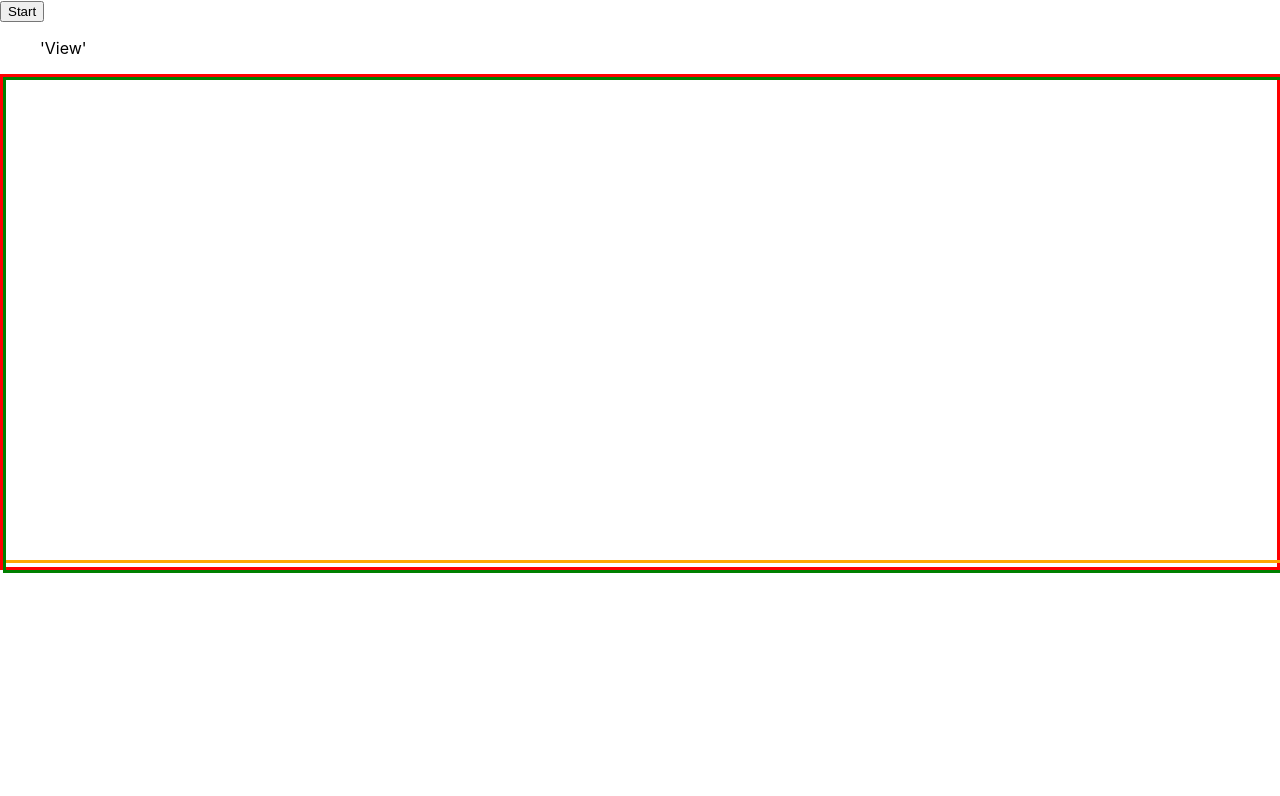
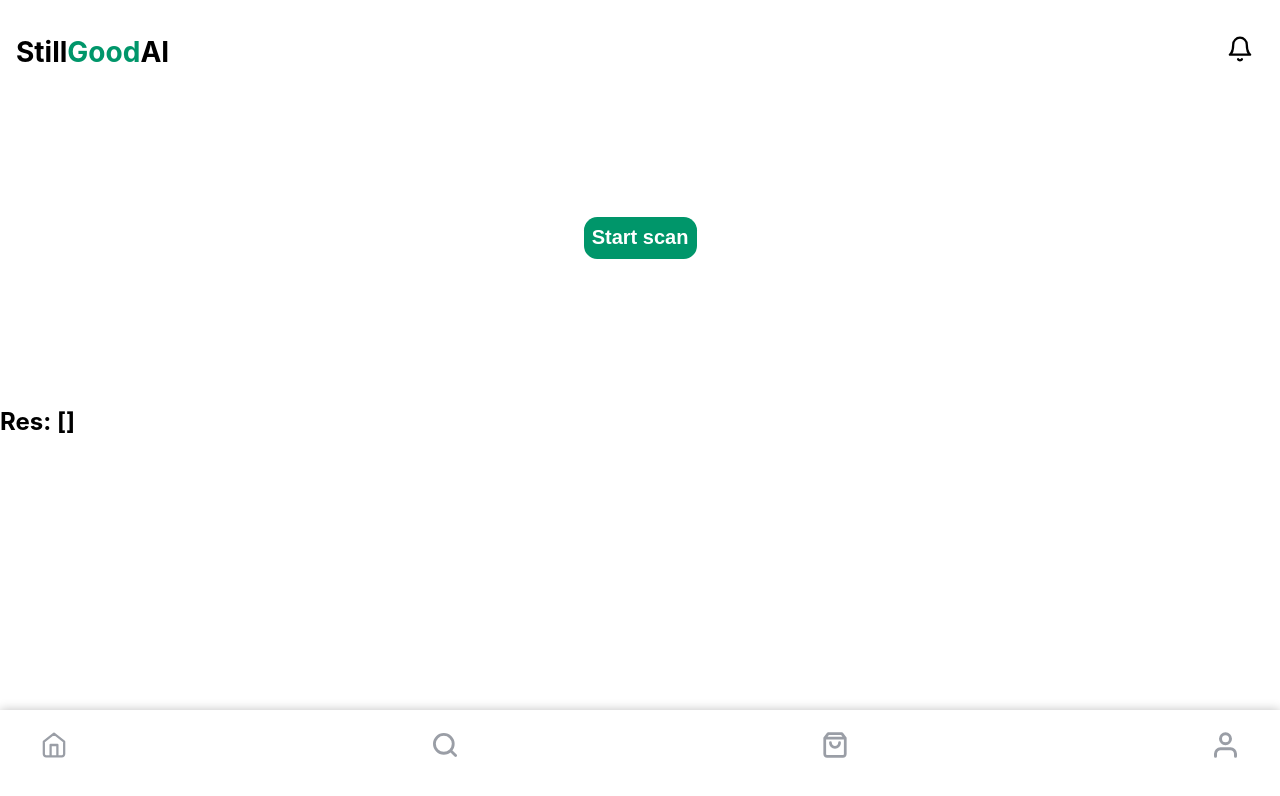
Before and after one commit to pawelkonior/best_idea, a React (Create React App) app in the folder web/: page /scan in a window 1280 px wide. Shown: the top 796 px of the page. Built offline with nearby package versions, Linux system fonts and the light colour scheme.

Commit message:
add comunication frontend backend

```diff
--- a/web/src/App.js
+++ b/web/src/App.js
@@ -1,8 +1,6 @@
 import { Routes, Route } from "react-router-dom";
 
 import MainView from "./components/MainPage";
-
-import SearchView from './components/SearchView/SearchView'
 import ScannerView from "./components/Scanner/ScannerView";
 
 
@@ -12,7 +10,6 @@ function App() {
             <Routes>
                 <Route path={"/"} element={<MainView />} />
                 <Route path={"/scan"} element={<ScannerView/>}/>
-                <Route path={"/search"} element={<SearchView />} />
             </Routes>
         </>
     );
--- a/web/src/components/Footer.jsx
+++ b/web/src/components/Footer.jsx
@@ -3,27 +3,37 @@ import lens from '../assets/images/lens.svg';
 import home from '../assets/images/home.svg';
 import user from '../assets/images/user.svg';
 import shopbag from '../assets/images/shopbag.svg';
+import {Link} from "react-router-dom";
 
 function Footer() {
     return (
         <div className='container__wrapper'>
             <div className='container'>
                 <div className="button__wrapper">
+                    <Link to={'/'}>
                         <button className='button'>
                             <img src={home} alt="" className="button__icon"/>
                         </button>
+                    </Link>
 
+                    <Link to={'/'}>
                         <button className='button'>
                             <img src={lens} alt="" className="button__icon"/>
                         </button>
+                    </Link>
 
+
+                    <Link to={'/'}>
                         <button className='button'>
                             <img src={shopbag} alt="" className="button__icon"/>
                         </button>
+                    </Link>
 
+                    <Link to={'/'}>
                         <button className='button'>
                             <img src={user} alt="" className="button__icon"/>
                         </button>
+                    </Link>
                 </div>
             </div>
         </div>
--- a/web/src/components/MainPage.jsx
+++ b/web/src/components/MainPage.jsx
@@ -5,6 +5,7 @@ import timer from "../assets/timer.svg";
 
 import NavBar from "./NavBar";
 import Footer from "./Footer";
+import {Link} from "react-router-dom";
 
 function MainView() {
     return (
@@ -12,7 +13,7 @@ function MainView() {
             <NavBar/>
             <div className="header">
                 <div className="header-subtext">Twoje produkty</div>
-                <button className="add-button">+</button>
+                <Link to={'scan'}><button className="add-button">+</button></Link>
             </div>
             <div className="product-card">
                 <div>
--- a/web/src/components/Scanner/Scanner.js
+++ b/web/src/components/Scanner/Scanner.js
@@ -60,27 +60,27 @@ const Scanner = ({
 
         if (result) {
             // console.warn('* quagga onProcessed', result);
-            if (result.boxes) {
-                drawingCtx.clearRect(0, 0, parseInt(drawingCanvas.getAttribute('width')), parseInt(drawingCanvas.getAttribute('height')));
-                result.boxes.filter((box) => box !== result.box).forEach((box) => {
-                    Quagga.ImageDebug.drawPath(box, { x: 0, y: 1 }, drawingCtx, { color: 'purple', lineWidth: 2 });
-                });
-            }
-            if (result.box) {
-                Quagga.ImageDebug.drawPath(result.box, { x: 0, y: 1 }, drawingCtx, { color: 'blue', lineWidth: 2 });
-            }
-            if (result.codeResult && result.codeResult.code) {
+            // if (result.boxes) {
+            //     drawingCtx.clearRect(0, 0, parseInt(drawingCanvas.getAttribute('width')), parseInt(drawingCanvas.getAttribute('height')));
+            //     result.boxes.filter((box) => box !== result.box).forEach((box) => {
+            //         Quagga.ImageDebug.drawPath(box, { x: 0, y: 1 }, drawingCtx, { color: 'purple', lineWidth: 2 });
+            //     });
+            // }
+            // if (result.box) {
+            //     Quagga.ImageDebug.drawPath(result.box, { x: 0, y: 1 }, drawingCtx, { color: 'blue', lineWidth: 2 });
+            // }
+            // if (result.codeResult && result.codeResult.code) {
                 // const validated = barcodeValidator(result.codeResult.code);
                 // const validated = validateBarcode(result.codeResult.code);
                 // Quagga.ImageDebug.drawPath(result.line, { x: 'x', y: 'y' }, drawingCtx, { color: validated ? 'green' : 'red', lineWidth: 3 });
-                drawingCtx.font = "24px Arial";
+                // drawingCtx.font = "24px Arial";
                 // drawingCtx.fillStyle = validated ? 'green' : 'red';
                 // drawingCtx.fillText(`${result.codeResult.code} valid: ${validated}`, 10, 50);
-                drawingCtx.fillText(result.codeResult.code, 10, 20);
+                // drawingCtx.fillText(result.codeResult.code, 10, 20);
                 // if (validated) {
                 //     onDetected(result);
                 // }
-            }
+            // }
         }
     };
 
--- a/web/src/components/Scanner/ScannerView.js
+++ b/web/src/components/Scanner/ScannerView.js
@@ -1,31 +1,75 @@
-import React, { useState, useRef } from 'react';
+import React, {useState, useRef, useEffect} from 'react';
+import "../../partials/MainPage.scss";
 import Scanner from './Scanner';
-import Result from './Result';
+import NavBar from "../NavBar";
+import Footer from "../Footer";
+
+var myHeaders = new Headers();
+myHeaders.append("Authorization", "Bearer eyJhbGciOiJIUzI1NiIsInR5cCI6IkpXVCJ9.eyJ0b2tlbl90eXBlIjoiYWNjZXNzIiwiZXhwIjoxNjcxNTAwOTUyLCJpYXQiOjE2Njg5MDg5NTIsImp0aSI6IjJjM2Y2NDE2YzJlZTQ2YTRiNjQ1OTlhODY1YWVkYjgwIiwidXNlcl9pZCI6MX0.1pxGdWVV2B9xlOgY7u4YZbUBjSmucHYJqsKIhhyCp3E");
+myHeaders.append("Access-Control-Allow-Origin", "*");
+
+var requestOptions = {
+    method: 'GET',
+    headers: myHeaders,
+    redirect: 'follow'
+};
+
 
 const ScannerView = () => {
     const [scanning, setScanning] = useState(false);
     const [results, setResults] = useState([]);
+    const [product, setProduct] = useState(null);
     const scannerRef = useRef(null);
+
+    useEffect(() => {
+        console.log(results)
+        if (results[0] !== undefined) {
+            fetch(`http://0.0.0.0:8000/api/v1/barcode/${results[0]}`, requestOptions)
+                .then((response) => response.json())
+                .then((data) => {
+                    setProduct(data)
+                })
+                .catch((error) => console.log('error', error));
+        }
+    }, [results]);
 
     return (
         <div>
-            <button onClick={() => setScanning(!scanning) }>{scanning ? 'Stop' : 'Start'}</button>
-            <ul className="results">
-                'View'
-                {results.map((result) => (result.codeResult && <Result key={result.codeResult.code} result={result} />))}
-            </ul>
-            <div ref={scannerRef} style={{position: 'relative', border: '3px solid red'}}>
-                 <video style={{ width: window.innerWidth, height: 480, border: '3px solid orange' }}/>
+            <NavBar/>
+            <div className="scanner">
+                <button className="btn btn-rel"
+                        onClick={() => setScanning(!scanning)}>{scanning ? 'Stop scan' : 'Start scan'}</button>
+
+                <div ref={scannerRef}
+                     style={{
+                         position: 'relative',
+                         border: '0px solid white',
+                         width: '100%',
+                         height: '300px',
+                         overflow: "hidden"
+                     }}>
                     <canvas className="drawingBuffer" style={{
                         position: 'absolute',
                         top: '0px',
                         left: '0px',
                         height: '100%',
                         width: '100%',
-                    border: '3px solid green',
-                }} width="640" height="480" />
-                {scanning ? <Scanner scannerRef={scannerRef} onDetected={(result) => setResults([...results, result])} /> : null}
+                        border: '0px solid green',
+                    }} width="640" height="300"/>
+                    {scanning ? <Scanner scannerRef={scannerRef}
+                                         onDetected={(result) => setResults([...results, result])}/> : null}
                 </div>
+            </div>
+
+            <h2>Res: {JSON.stringify(results)}</h2>
+
+            {!!product ? (
+                <div className="results">
+                    <h2>Result: <b>{product.id} {product.name}</b></h2>
+                    <img src={product.image} alt="{product.name}"/>
+                </div>
+            ) : null}
+            <Footer/>
         </div>
     );
 };
--- a/web/src/partials/MainPage.scss
+++ b/web/src/partials/MainPage.scss
@@ -22,6 +22,17 @@
     }
     .header-subtext {
     }
+}
+
+.btn {
+    height: 42px;
+    width: 113px;
+    background: #00966a;
+    border-radius: 13.2343px;
+    border: 0;
+    color: #ffffff;
+    font-size: 20px;
+    font-weight: bold;
 }
 
 .product-card {
@@ -67,3 +78,15 @@
         }
     }
 }
+
+.scanner{
+    position: relative;
+}
+
+.btn-rel{
+    position: absolute;
+    top: calc(50% - 21px);
+    left: calc(50% - 56.5px);
+    cursor: pointer;
+    z-index: 2137;
+}
```
Lines whose indentation alone changed are shown as unchanged.
